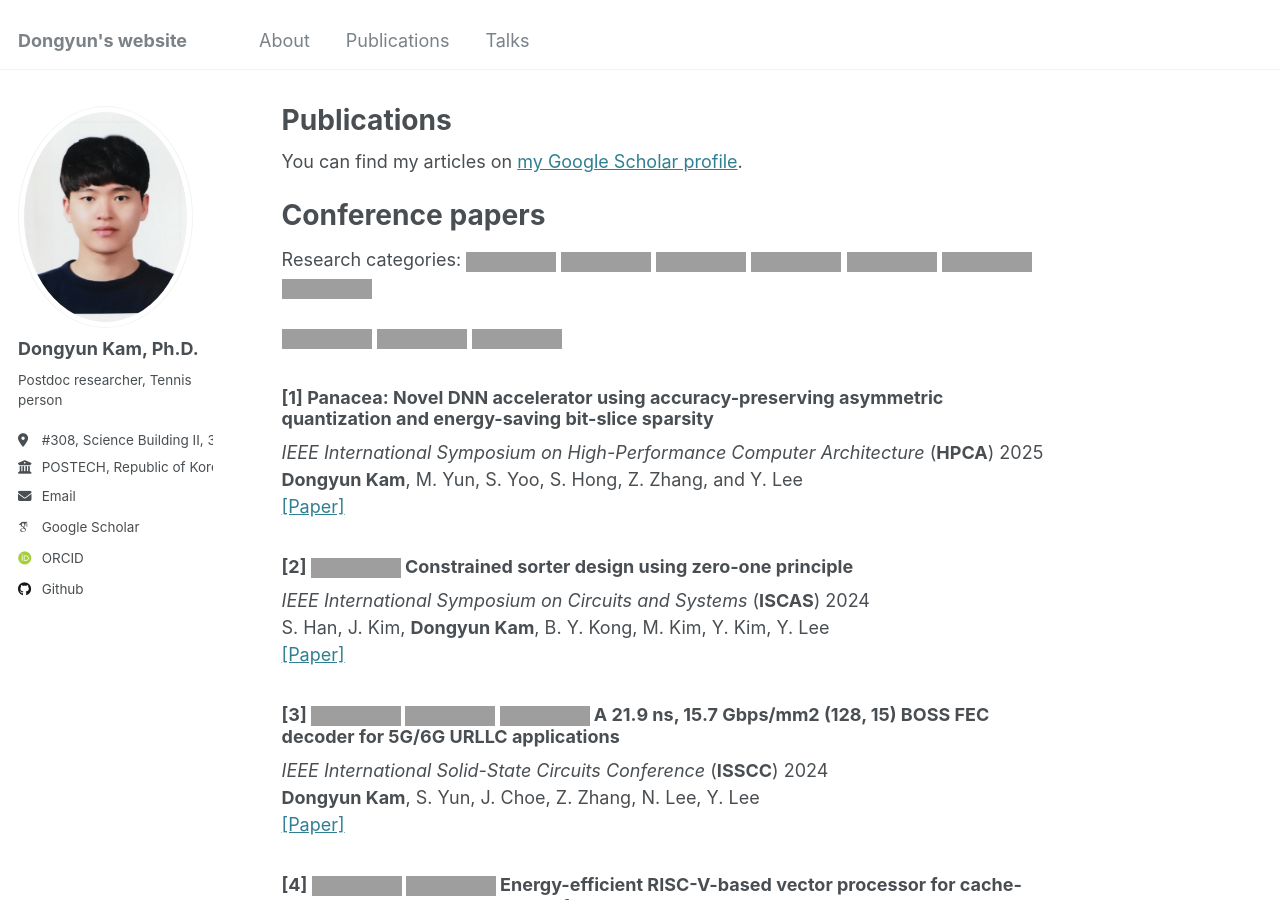
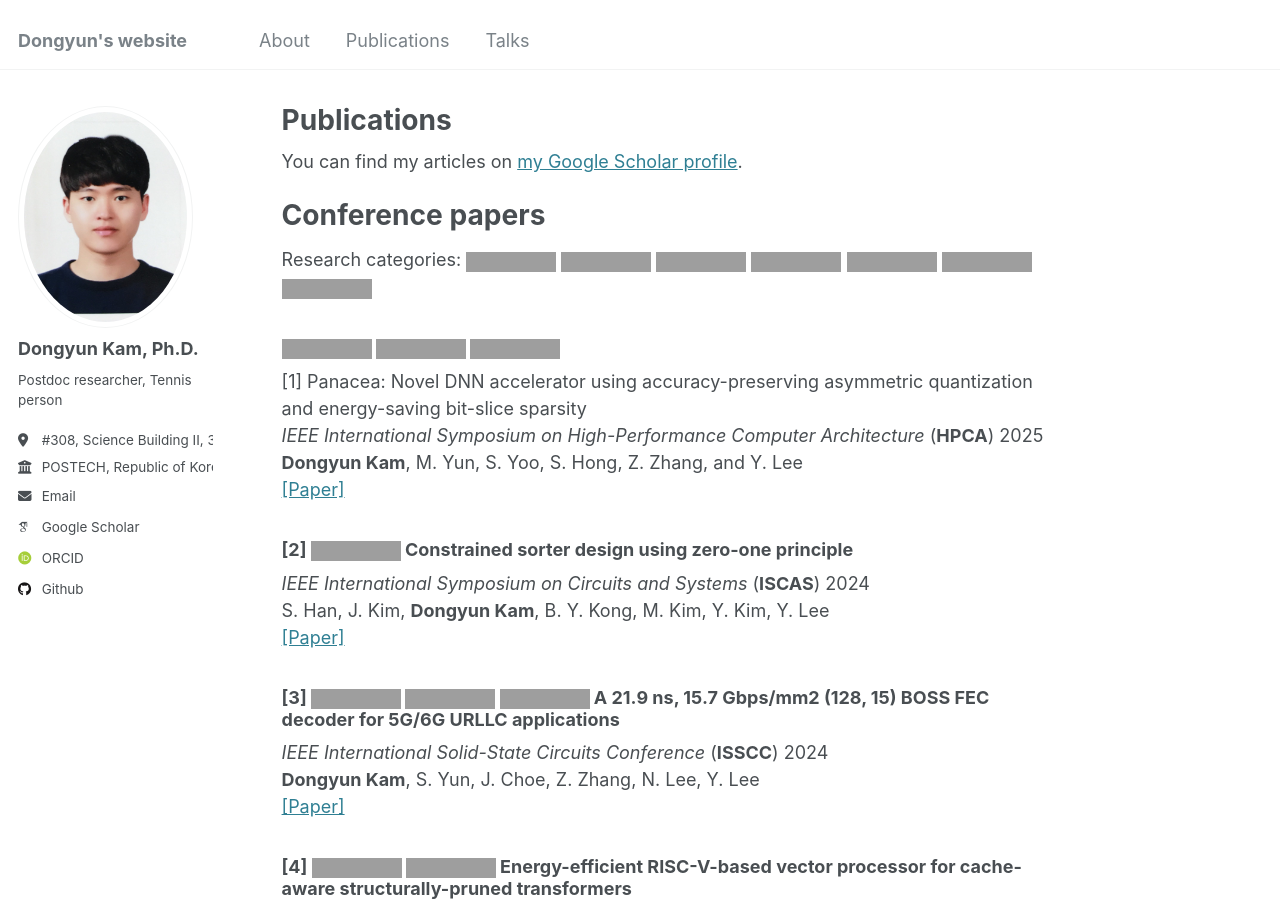
Before and after one commit to Dongyunkam/dongyunkam.github.io, a Jekyll site: the page built from _pages/publications.md, in a window 1280 px wide and 900 px high. Built offline with Jekyll 4.4.1, drawn with Linux system fonts in a browser that asks for light colours; some web fonts are replaced; grey boxes are pictures that could not be loaded.

Commit message:
Update publications.md

```diff
--- a/_pages/publications.md
+++ b/_pages/publications.md
@@ -10,8 +10,8 @@ Conference papers
 ======
 Research categories: <img alt="" src="https://img.shields.io/badge/DNN-000000"/> <img alt="" src="https://img.shields.io/badge/Communication-008FC7"/> <img alt="" src="https://img.shields.io/badge/Architecture-68BC71"/> <img src="https://img.shields.io/badge/Framework-A100FF"/> <img alt="" src="https://img.shields.io/badge/ASIC-FF9E0F"/> <img alt="" src="https://img.shields.io/badge/FPGA-A9225C"/> <img alt="" src="https://img.shields.io/badge/GPU-A5915F"/>
 
-<img alt="" src="https://img.shields.io/badge/DNN-000000"/> <img alt="" src="https://img.shields.io/badge/Architecture-68BC71"/> <img alt="" src="https://img.shields.io/badge/ASIC-FF9E0F"/>
-### [1] Panacea: Novel DNN accelerator using accuracy-preserving asymmetric quantization and energy-saving bit-slice sparsity
+### <img alt="" src="https://img.shields.io/badge/DNN-000000"/> <img alt="" src="https://img.shields.io/badge/Architecture-68BC71"/> <img alt="" src="https://img.shields.io/badge/ASIC-FF9E0F"/>
+[1] Panacea: Novel DNN accelerator using accuracy-preserving asymmetric quantization and energy-saving bit-slice sparsity
 _IEEE International Symposium on High-Performance Computer Architecture_ (**HPCA**) 2025
 **Dongyun Kam**, M. Yun, S. Yoo, S. Hong, Z. Zhang, and Y. Lee
 [[Paper]](https://arxiv.org/abs/2412.10059)
```
